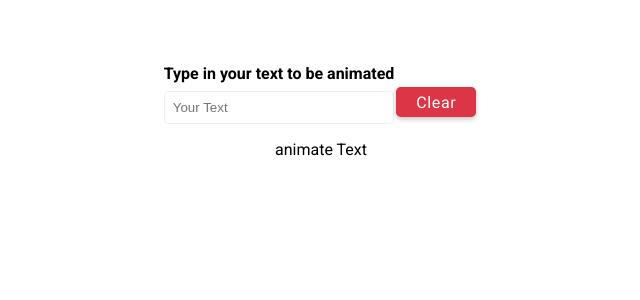
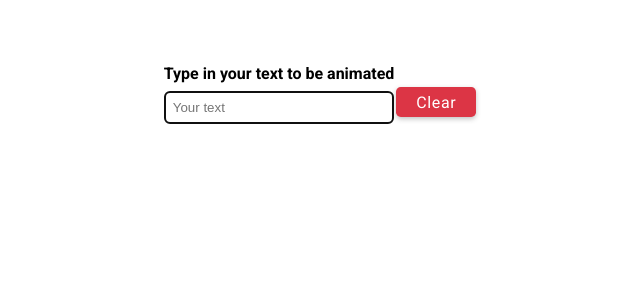
Before and after one commit to ArfinHasib/React-Projects, a React (Create React App) app: page / in a window 1280 px wide. Shown: the top 300 px of the page, without its empty margins (319-959 px from the left). Built offline with nearby package versions, Linux system fonts and the light colour scheme.

Commit message:
18 - Text Animation (Clear and Focus on Input Field)

```diff
--- a/package.json
+++ b/package.json
@@ -7,6 +7,8 @@
     "@testing-library/react": "^13.4.0",
     "@testing-library/user-event": "^13.5.0",
     "react": "^18.2.0",
+    "react-animated-text": "^0.1.4",
+    "react-animated-text-content": "^1.0.1",
     "react-dom": "^18.2.0",
     "react-icons": "^4.12.0",
     "react-scripts": "5.0.1",
--- a/src/projects/18- text-animation/TextAnimation.jsx
+++ b/src/projects/18- text-animation/TextAnimation.jsx
@@ -1,8 +1,23 @@
-import React from 'react';
+import React, { useState, useRef, useEffect } from 'react';
 import Button from '../components/Button';
 import FormGroup from '../components/FormGroup';
+import AnimatedText from 'react-animated-text-content';
+export default function TextAnimationApp() {
+   const [inputValue, setInputValue] = useState('');
 
-export default function TextAnimation() {
+   const [animatedText, setAnimatedText] = useState('');
+   const handleInputChange = (e) => {
+      setInputValue(e.target.value);
+   };
+   const handleClear = () => {
+      setAnimatedText(inputValue);
+      setInputValue(() => '');
+   };
+
+   let inputText = useRef(null);
+   useEffect(() => {
+      inputText.current.focus();
+   });
    return (
       <div className='container text-center'>
          <form
@@ -12,12 +27,35 @@ export default function TextAnimation() {
             <FormGroup
                labelText={'Type in your text to be animated'}
                inputType='text'
-               placeholder='Your Text'
-               values=''
+               placeholder={'Your text'}
+               values={inputValue}
+               onChange={handleInputChange}
+               reference={inputText}
             />
-            <Button text='Clear' btnClass='btn-large btn-danger' />
+            <Button
+               text='Clear'
+               btnClass={'btn-large btn-danger'}
+               onClick={handleClear}
+            />
          </form>
-         animate Text
+
+         {animatedText && (
+            <AnimatedText
+               className='title'
+               // type="words"
+
+               type='char'
+               interval={0.04}
+               duration={1.1}
+               animation={{
+                  // x: '-150px',
+                  y: '-250px',
+                  ease: 'linear',
+               }}
+            >
+               {animatedText}
+            </AnimatedText>
+         )}
       </div>
    );
 }
--- a/src/projects/components/FormGroup.jsx
+++ b/src/projects/components/FormGroup.jsx
@@ -10,6 +10,7 @@ export default function FormGroup({
    onChange,
    className,
    readOnly = false,
+   reference,
 }) {
    return (
       <div className='form-group'>
@@ -23,6 +24,7 @@ export default function FormGroup({
             onChange={onChange}
             className={className}
             readOnly={readOnly}
+            ref={reference}
          />
       </div>
    );
```
Also changed, not shown: 1 other file (tests, documents, lock files or other folders).
